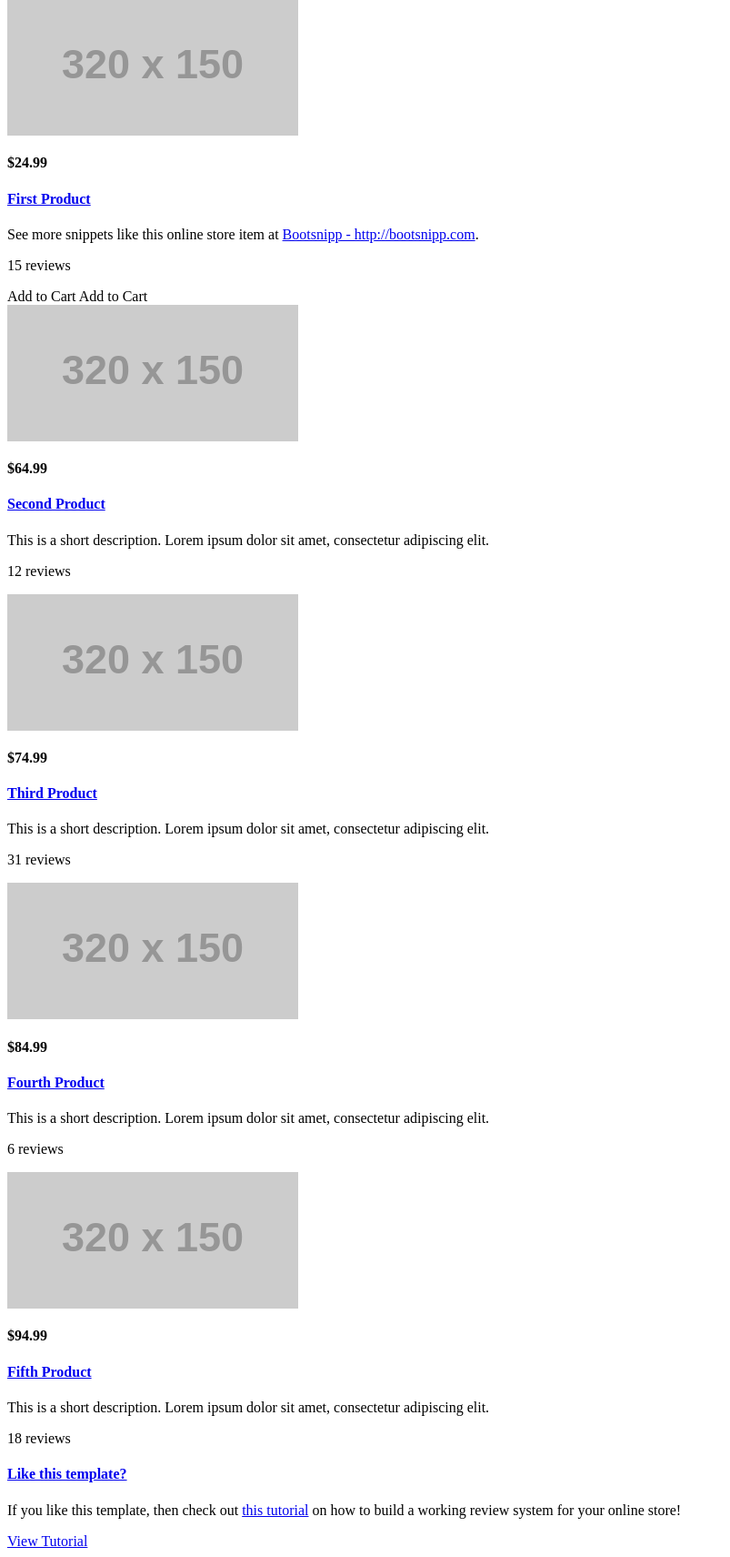
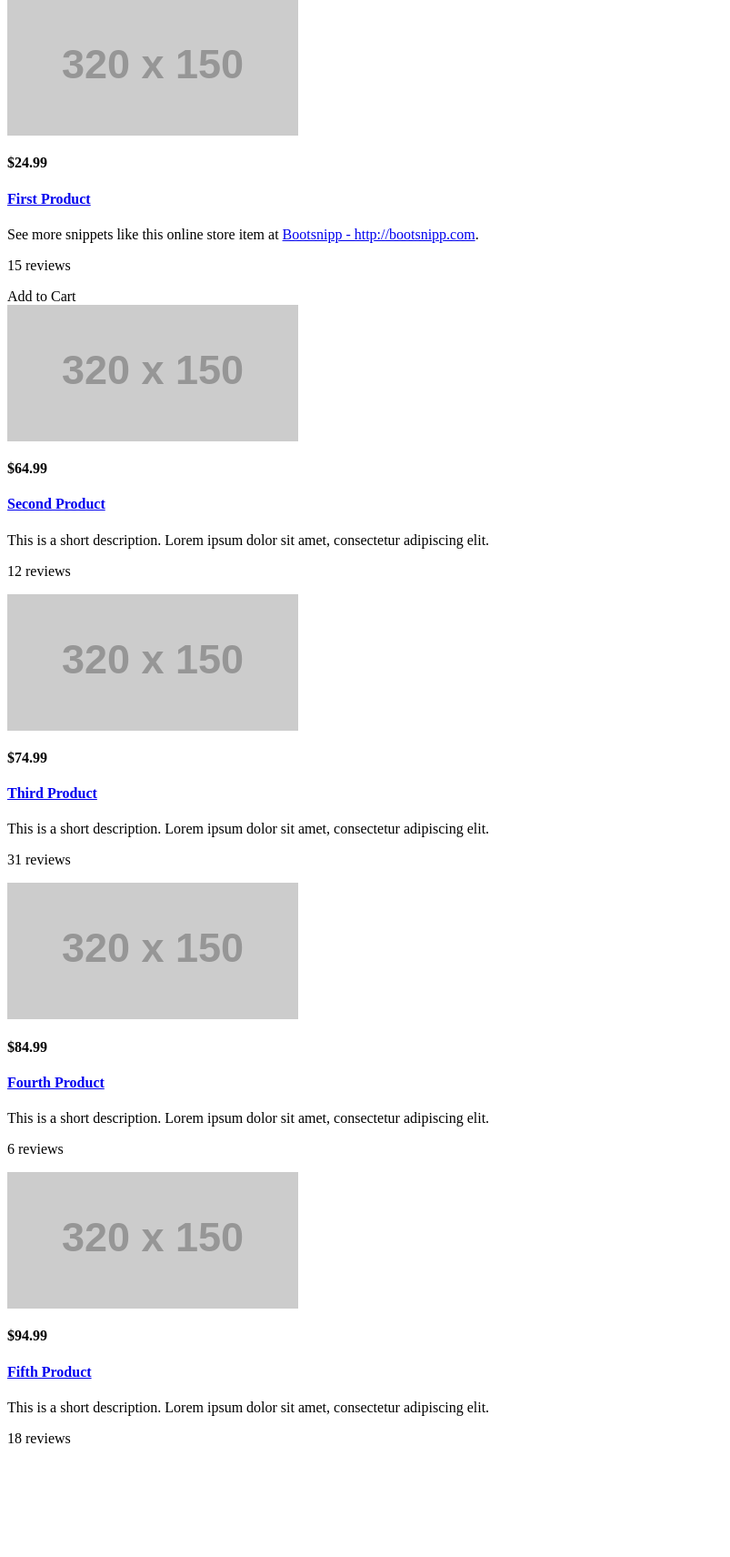
Before and after one commit to anmatika/me_meanstack, a Node server app: template client/app/views/main.html in a window 1280 px wide. Shown: the part 1047-2758 px from the top of the page at 91% size, without its empty margins (0-803 px from the left). After the commit the page ends 2633 px from the top, so only its background shows below. Run offline with Node 20, Linux system fonts and the light colour scheme; the template is opened without the code that fills it: most values are stand-ins (such as "Sample title", 1, 10 or a date in 2020); some libraries are stand-ins or nearby versions.

Commit message:
modified:   client/app/index.html 	modified:   client/app/scripts/app.js 	new file:   client/app/scripts/controllers/cart.js 	new file:   client/app/styles/nav.scss 	new file:   client/app/views/cart.html 	modified:   client/app/views/main.html 	modified:   client/app/views/nav.html 	new file:   client/test/spec/controllers/cart.js

```diff
--- a/client/app/index.html
+++ b/client/app/index.html
@@ -15,6 +15,7 @@
     <!-- build:css(.tmp) styles/main.css -->
     <link rel="stylesheet" href="styles/main.css">
     <link rel="stylesheet" href="styles/shop-homepage.css"/>
+    <link rel="stylesheet" href="styles/nav.css"/>
     <!-- <link rel="stylesheet" href="styles/ryhmat.css"/> -->
     <!-- <link rel="stylesheet" href="styles/ruokalista.css"/> -->
     <!-- <link rel="stylesheet" href="styles/kuvagalleria.css"/> -->
@@ -26,6 +27,8 @@
         <div ng-include="'views/nav.html'"></div>
         <!-- /.container -->
         <div class="container">
+        <!-- <ngcart-cart id="{{ item.id }}" name="{{ item.name }}" price="{{ item.price }}" data="item"></ngcart-cart> -->
+
           <!-- Page Content -->
           <div ng-view=""></div>
 
@@ -34,7 +37,7 @@
           <footer>
             <div class="row">
               <div class="col-lg-12">
-                <p>Copyright &copy; Your Website 2014</p>
+                <p>Copyright &copy; amatika 2015</p>
               </div>
             </div>
           </footer>
@@ -67,6 +70,7 @@
         <script src="scripts/controllers/main.js"></script>
         <script src="scripts/controllers/header.js"></script>
         <script src="scripts/controllers/contact.js"></script>
+        <script src="scripts/controllers/cart.js"></script>
         <!-- endbuild -->
 
         <!-- hides mobile menu when clicked  -->
--- a/client/app/scripts/app.js
+++ b/client/app/scripts/app.js
@@ -28,6 +28,10 @@ angular
         templateUrl: 'views/contact.html',
         controller: 'ContactCtrl'
       })
+      .when('/cart', {
+        templateUrl: 'views/cart.html',
+        controller: 'CartCtrl'
+      })
       .otherwise({
         redirectTo: '/'
       });
--- /dev/null
+++ b/client/app/views/cart.html
@@ -0,0 +1 @@
+<ngcart-cart id="{{ item.id }}" name="{{ item.name }}" price="{{ item.price }}" data="item"></ngcart-cart>
--- a/client/app/views/main.html
+++ b/client/app/views/main.html
@@ -58,8 +58,8 @@
                             </p>
                         </div>
                         <!-- <input type="button" value="Add to cart" /> -->
-                        <ngcart-addtocart id="{{ item.id }}" name="{{ item.name }}" price="{{ item.price }}" data="item">Add to Cart</ngcart-addtocart>
-                        <ngcart-addtocart id="item1" name="My Item 1" price="10.99" quantity="3"> Add to Cart</ngcart-addtocart>
+                        <!-- <ngcart-addtocart id="{{ item.id }}" name="{{ item.name }}" price="{{ item.price }}" data="item">Add to Cart</ngcart-addtocart> -->
+                        <ngcart-addtocart id="item1" name="My Item 1" price="10.99" quantity="1"> Add to Cart</ngcart-addtocart>
                     </div>
                 </div>
                 <div class="col-sm-4 col-lg-4 col-md-4">
@@ -146,12 +146,7 @@
                         </div>
                     </div>
                 </div>
-                <div class="col-sm-4 col-lg-4 col-md-4">
-                    <h4><a href="#">Like this template?</a>
-                    </h4>
-                    <p>If you like this template, then check out <a target="_blank" href="http://maxoffsky.com/code-blog/laravel-shop-tutorial-1-building-a-review-system/">this tutorial</a> on how to build a working review system for your online store!</p>
-                    <a class="btn btn-primary" target="_blank" href="http://maxoffsky.com/code-blog/laravel-shop-tutorial-1-building-a-review-system/">View Tutorial</a>
-                </div>
+
             </div>
         </div>
     </div>
--- a/client/app/views/nav.html
+++ b/client/app/views/nav.html
@@ -24,6 +24,11 @@
           <a ng-href="#/contact">Contact</a>
         </li>
       </ul>
+      <a ng-href="#/cart">
+        <div id="cart_summary" class="pull-right col-sm-2">
+          <ngcart-summary></ngcart-summary>
+        </div>
+      </a>
     </div>
     <!-- /.navbar-collapse -->
   </div>
```
Also changed, not shown: client/app/scripts/controllers/cart.js (added, +17 -0 lines), client/app/styles/nav.scss (added, +12 -0 lines), client/test/spec/controllers/cart.js (added, +22 -0 lines).
